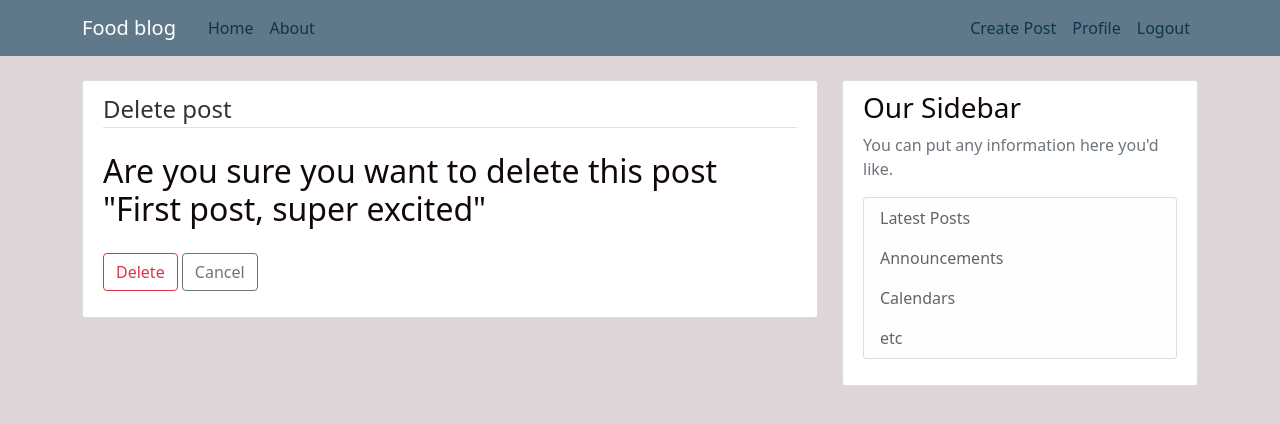
After one commit to SondreGarnes/Blog, a Django app: page /post/8/delete/ in a window 1280 px wide. The commit adds this page. Shown: the top 424 px of the page. Run offline with Django 4.2, Linux system fonts and the light colour scheme; a user stored in the database is signed in; data comes from the database, SQL or seed files in the repository; both versions use the stored data as it was after the commit; some libraries are stand-ins or nearby versions.

Commit message:
Create update and delete posts

```diff
--- a/mysite/blog/models.py
+++ b/mysite/blog/models.py
@@ -1,6 +1,7 @@
 from django.db import models
 from django.utils import timezone
 from django.contrib.auth.models import User
+from django.urls import reverse
 
 class Post(models.Model):
     title=models.CharField(max_length=100)
@@ -10,3 +11,6 @@ class Post(models.Model):
 
     def __str__(self):
         return self.title
+
+    def get_absolute_url(self):
+        return reverse('post-detail',kwargs={'pk':self.pk})
--- a/mysite/blog/templates/blog/base.html
+++ b/mysite/blog/templates/blog/base.html
@@ -34,6 +34,7 @@
 
                   <div class="navbar-nav">
                     {% if user.is_authenticated %}
+                      <a class="nav-item nav-link" href="{% url 'post-create' %}">Create Post</a>
                       <a class="nav-item nav-link" href="{% url 'profile' %}">Profile</a>
                       <a class="nav-item nav-link" href="{% url 'logout' %}">Logout</a>
                     {% else %}
--- /dev/null
+++ b/mysite/blog/templates/blog/post_confirm_delete.html
@@ -0,0 +1,17 @@
+{% extends "blog/base.html" %}
+{% load crispy_forms_tags %}
+{% block content %}
+    <div class="content-section">
+        <form method="POST">
+            {% csrf_token %}
+            <fieldset class="form-group">
+                <legend class="border-bottom mb-4">Delete post</legend>
+                <h2>Are you sure you want to delete this post "{{object.title}}"</h2>
+            </fieldset>
+            <div class="form-group">
+                <button class="btn btn-outline-danger" type="submit">Delete</button>
+                <a class="btn btn-outline-secondary" href="{% url 'post-detail' object.id %}">Cancel</a>
+            </div>
+        </form>
+    </div>
+{% endblock content %}
--- a/mysite/blog/templates/blog/post_detail.html
+++ b/mysite/blog/templates/blog/post_detail.html
@@ -7,6 +7,10 @@
         <div class="article-metadata">
             <a class="mr-2" href="#">{{ object.author }}</a>
             <small class="text-muted">{{ object.created_at }}</small>
+            {% if object.author == user %}
+                <a class="btn btn-secondary btn-sm mt-1 mb-1" href="{% url 'post-update' object.id %}">Update</a>
+                <a class="btn btn-danger btn-sm mt-1 mb-1" href="{% url 'post-delete' object.id %}">Delete</a>
+            {% endif %}
         </div>
         <h2 class="article-title"> {{object.title}}</h2>
         <p class="article-content">{{ object.content }}</p>
--- a/mysite/blog/urls.py
+++ b/mysite/blog/urls.py
@@ -1,9 +1,12 @@
 from django.urls import path
 from . import views
-from .views import PostListView, PostDetailView
-
+from .views import PostListView,PostDetailView,PostCreateView
+from .views import PostUpdateView,PostDeleteView
 urlpatterns = [
     path('',PostListView.as_view(), name="blog-home"),
     path('about/',views.about, name="blog-about"),
-    path('post/<int:pk>/',PostDetailView.as_view(),name='post-detail')
+    path('post/<int:pk>/',PostDetailView.as_view(),name='post-detail'),
+    path('post/new/',PostCreateView.as_view(),name='post-create'),
+    path('post/<int:pk>/update/',PostUpdateView.as_view(),name='post-update'),
+    path('post/<int:pk>/delete/',PostDeleteView.as_view(),name='post-delete')
 ]
--- a/mysite/blog/views.py
+++ b/mysite/blog/views.py
@@ -1,6 +1,7 @@
 from django.shortcuts import render
 from .models import Post
-from django.views.generic import ListView, DetailView
+from django.views.generic import ListView, DetailView,CreateView,UpdateView,DeleteView
+from django.contrib.auth.mixins import LoginRequiredMixin,UserPassesTestMixin
 
 
 def home(request):
@@ -18,6 +19,36 @@ class PostListView(ListView):
 class PostDetailView(DetailView):
     model=Post
 
+class PostCreateView(LoginRequiredMixin,CreateView):
+    model=Post
+    fields=['title','content']
+
+    def form_valid(self,form):
+        form.instance.author = self.request.user
+        return super().form_valid(form)
+
+class PostUpdateView(LoginRequiredMixin,UserPassesTestMixin,UpdateView):
+    model=Post
+    fields=['title','content']
+
+    def form_valid(self,form):
+        form.instance.author = self.request.user
+        return super().form_valid(form)
+
+    def test_func(self):
+        post=self.get_object()
+        if self.request.user==post.author:
+            return True
+        return False
+
+class PostDeleteView(LoginRequiredMixin,UserPassesTestMixin,DeleteView):
+    model=Post
+    success_url='/'
+    def test_func(self):
+        post=self.get_object()
+        if self.request.user==post.author:
+            return True
+        return False
 
 
 def about(request):
```
Also changed, not shown: mysite/blog/templates/blog/post_form.html (added, +16 -0 lines), mysite/db.sqlite3.
